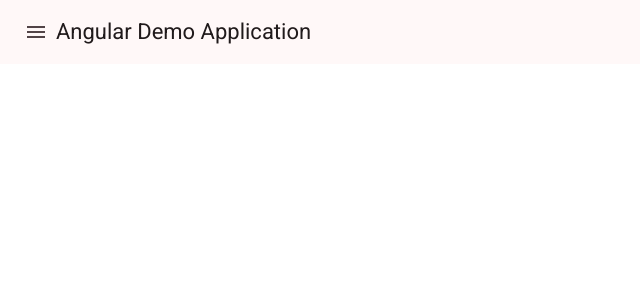
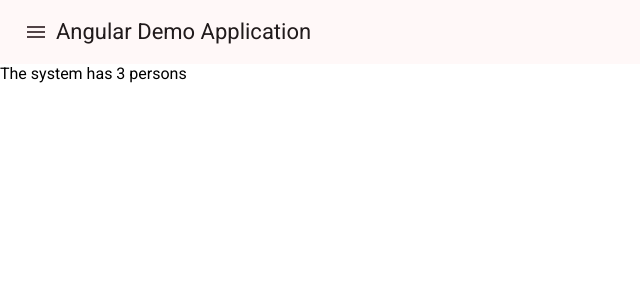
Before and after one commit to havababay/FrontendCourseExercises-2024-Semester1, an Angular app in the folder angular-demo/: page /persons-list in a window 1280 px wide. Before the commit this address led to /. Shown: the top 300 px of the page, without its empty margins (0-640 px from the left). Built offline with nearby package versions, Linux system fonts and the light colour scheme.

Commit message:
services demo

```diff
--- /dev/null
+++ b/angular-demo/src/app/person-manage/model/person.ts
@@ -0,0 +1,8 @@
+export class Person {
+    constructor(
+        public id: number,
+        public firstName: string,
+        public lastName: string,
+        public email: string,
+    ) {}
+}
--- /dev/null
+++ b/angular-demo/src/app/person-manage/persons-list/persons-list.component.html
@@ -0,0 +1 @@
+<div> The system has {{persons.length}} persons</div>
--- /dev/null
+++ b/angular-demo/src/app/person-manage/persons-list/persons-list.component.ts
@@ -0,0 +1,18 @@
+import { Component, OnInit } from '@angular/core';
+import { PersonsService } from '../persons.service';
+import { Person } from '../model/person';
+
+@Component({
+  selector: 'app-persons-list',
+  imports: [],
+  templateUrl: './persons-list.component.html',
+  styleUrl: './persons-list.component.css',
+})
+export class PersonsListComponent implements OnInit{
+  persons : Person[] = [];
+  constructor(private personService: PersonsService) {}
+
+  ngOnInit(): void {
+   this.persons = this.personService.list();
+  }
+}
--- /dev/null
+++ b/angular-demo/src/app/person-manage/persons.service.ts
@@ -0,0 +1,22 @@
+import { Injectable } from '@angular/core';
+import { Person } from './model/person';
+
+@Injectable({
+  providedIn: 'root'
+})
+export class PersonsService {
+  private persons = [
+    new Person(1, 'John', 'Doe', 'V6zYl@example.com'),
+    new Person(2, 'Jane', 'Doe', 'qk9Ls@example.com'),
+    new Person(3, 'Moshe', 'Doe', 'V6zYl@example.com'),
+  ];
+  constructor() { }
+
+  list() : Person[] {
+    return this.persons;
+  }
+
+  get(id : number) : Person | undefined{
+    return this.persons.find(p => p.id === id);
+  }
+}
```
Also changed, not shown: angular-demo/src/app/app.routes.ts (+6 -4 lines), angular-demo/src/app/person-manage/persons-list/persons-list.component.css (added), 2 other files (tests, documents, lock files or other folders).
